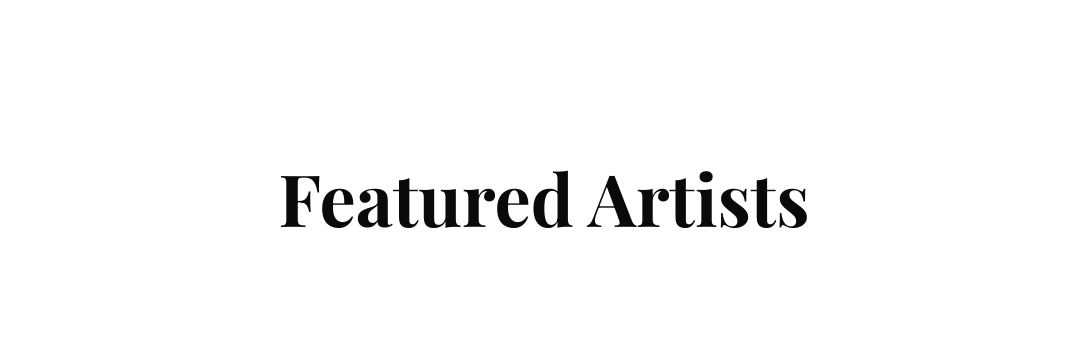
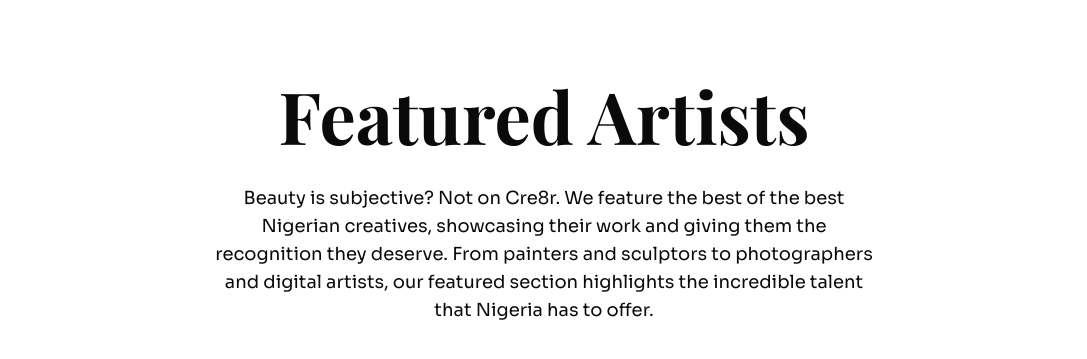
Before and after one commit to CodewithMiguelll/cre8r, a Next.js app: page / in a window 1280 px wide. Shown: the part 1467-1826 px from the top of the page, without its empty margins (96-1183 px from the left). Built offline with nearby package versions, Linux system fonts and the light colour scheme; a web font is replaced by a local one.

Commit message:
feat: integrate Masonry component and enhance visibility animations for improved layout and user experience

```diff
--- a/src/app/page.tsx
+++ b/src/app/page.tsx
@@ -1,4 +1,5 @@
 "use client";
+import Masonry from "@/components/Masonry";
 import { motion } from "framer-motion";
 import type { Variants } from "framer-motion";
 import Image from "next/image";
@@ -39,7 +40,7 @@
           className="flex flex-col items-center gap-6 max-w-2xl"
           variants={containerVariants}
           initial="hidden"
-          animate="visible"
+          whileInView="visible"
         >
           <motion.h1
             className="text-4xl md:text-6xl lg:text-7xl font-playfair font-bold text-center leading-tight"
@@ -73,7 +74,7 @@
           className="flex flex-col items-center gap-6 w-full max-w-5xl"
           variants={containerVariants}
           initial="hidden"
-          animate="visible"
+          whileInView="visible"
         >
           <motion.h2
             className="text-4xl md:text-6xl lg:text-7xl font-playfair font-bold text-center leading-tight"
@@ -122,7 +123,7 @@
           className="flex flex-col items-center gap-6 max-w-2xl"
           variants={containerVariants}
           initial="hidden"
-          animate="visible"
+          whileInView="visible"
         >
           <motion.h2
             className="text-4xl md:text-6xl lg:text-7xl font-playfair font-bold text-center leading-tight"
@@ -130,6 +131,17 @@
           >
             Featured Artists
           </motion.h2>
+
+          <motion.p
+            className="text-md md:text-lg font-sora text-center"
+            variants={itemVariants}
+          >
+            Beauty is subjective? Not on Cre8r. We feature the best of the best
+            Nigerian creatives, showcasing their work and giving them the
+            recognition they deserve. From painters and sculptors to
+            photographers and digital artists, our featured section highlights
+            the incredible talent that Nigeria has to offer.
+          </motion.p>
         </motion.div>
       </section>
     </>
```
